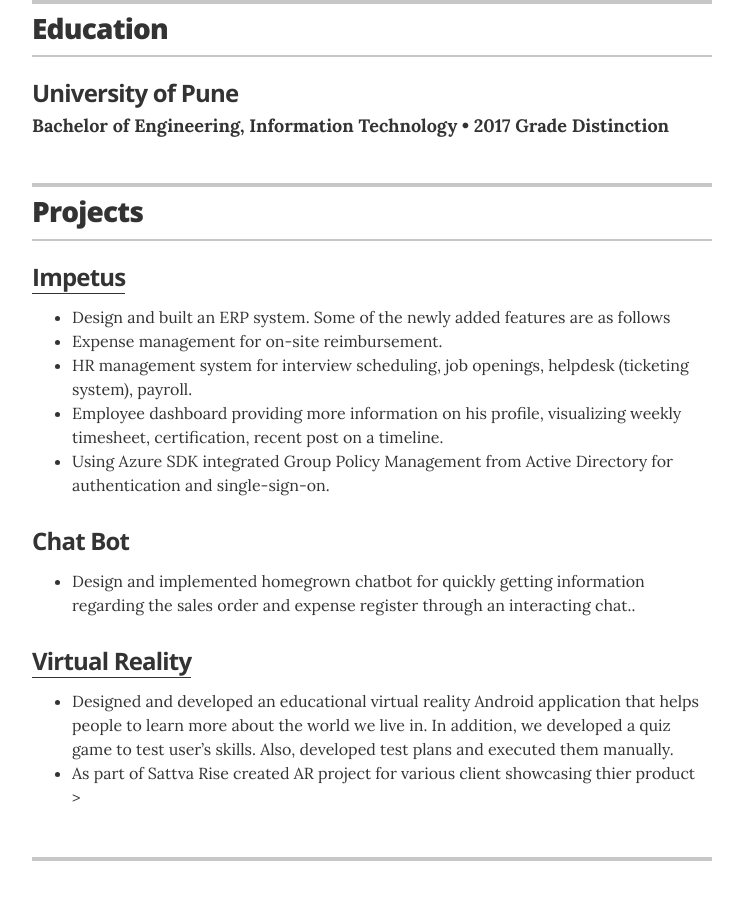
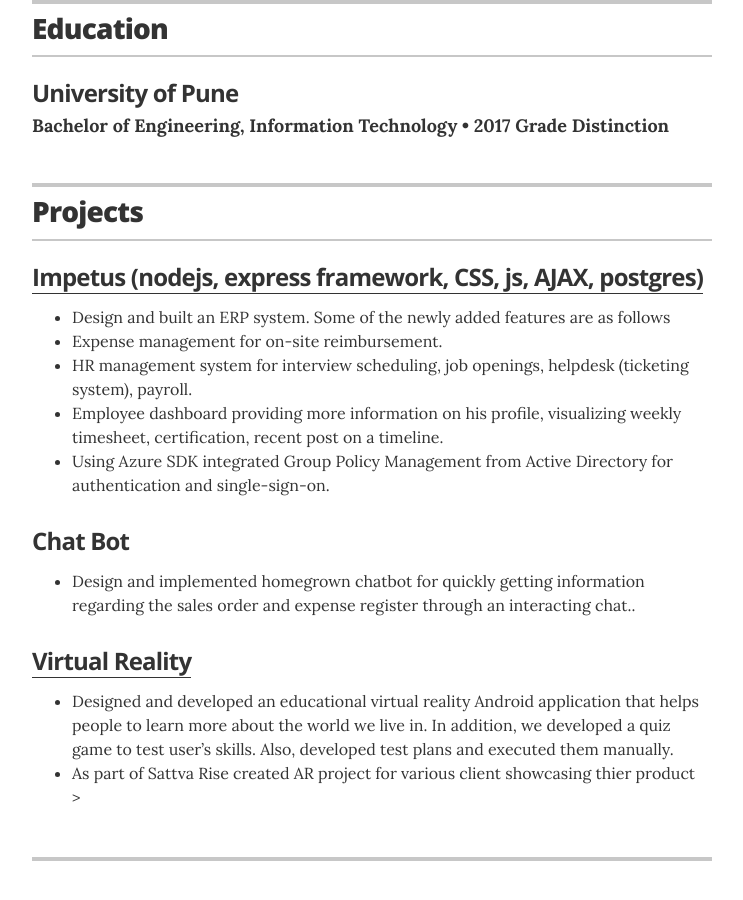
Before and after one commit to sanketgawaderepo/resume, a Jekyll site: the page built from index.html, in a window 1280 px wide and 900 px high, scrolled down 1154 px. Shown: the whole window, without its empty margins (268-1011 px from the left). Built offline with Jekyll 4.4.1, drawn with Linux system fonts in a browser that asks for light colours.

Commit message:
Update projects.yml

```diff
--- a/_data/projects.yml
+++ b/_data/projects.yml
@@ -1,7 +1,7 @@
 # Projects
 # uncomment the urls if you wish to display them, and add your own URL
 
-- project: Impetus
+- project: Impetus (nodejs, express framework, CSS, js, AJAX, postgres)
   #role: Developer
   #duration: 2014 &mdash; Present
   url: "impetus.logicontech.com"
```
